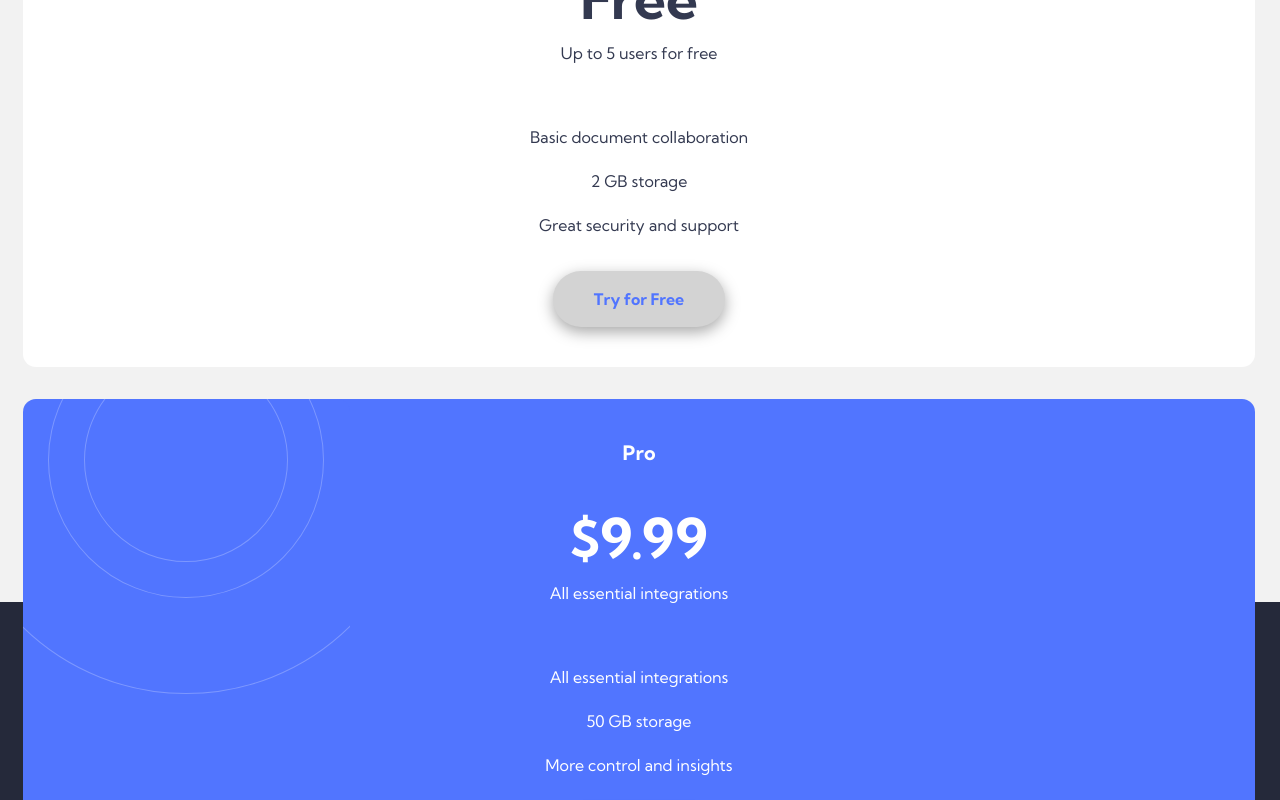
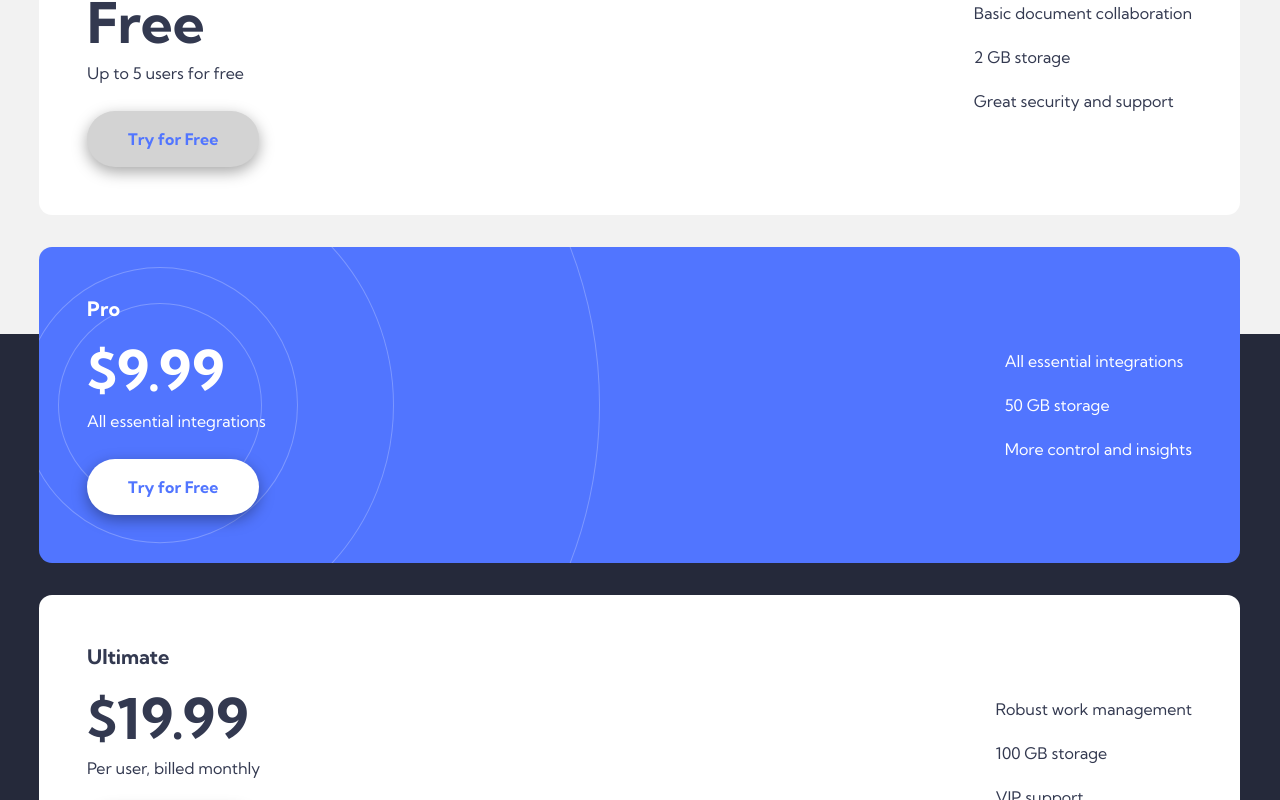
Before and after one commit to Oleksandr-Berd/officelite-soon, a React (Create React App) app: page / in a window 1280 px wide. Shown: the part 840-1640 px from the top of the page. Built offline with nearby package versions, Linux system fonts and the light colour scheme.

Commit message:
the proposition section is done

```diff
--- a/src/components/Proposition/PropoSitionStyled.ts
+++ b/src/components/Proposition/PropoSitionStyled.ts
@@ -2,13 +2,19 @@ import styled from "@emotion/styled";
 import { StyleProps } from "../../utils/types";
 
 export const List = styled.ul`
-padding-top: 100px;
+  padding-top: 100px;
   padding-left: 23px;
   padding-right: 25px;
 
   text-align: center;
 
   background: linear-gradient(to bottom, #f2f2f2 50%, #25293a 50%);
+
+  @media (min-width: 768px) {
+    padding-top: 140px;
+    padding-left: 39px;
+    padding-right: 40px;
+  }
 `;
 
 export const Item = styled.li<StyleProps>`
@@ -36,7 +42,23 @@ export const Item = styled.li<StyleProps>`
     background-image: url(${props => props.bg});
     background-repeat: no-repeat;
   }
+
+  @media (min-width: 768px){
+    display: flex;
+    flex-direction: row;
+    justify-content: space-between;
+    align-items: center;
+
+    padding-top: 48px;
+    padding-bottom: 48px;
+    padding-left: 48px;
+    padding-right: 48px;
+  }
 `;
+
+export const ContentWrapper = styled.div`
+text-align: left;
+`
 
 export const Package = styled.h3`
   margin-bottom: 40px;
@@ -44,6 +66,10 @@ export const Package = styled.h3`
   font-family: "KumbhBold";
   font-size: 20px;
   line-height: 1.4;
+
+  @media (min-width: 768px){
+    margin-bottom: 16px;
+  }
 `;
 
 export const Price = styled.h2`
@@ -52,6 +78,10 @@ export const Price = styled.h2`
   font-family: "KumbhBold";
   font-size: 56px;
   line-height: 1.14;
+
+  @media (min-width: 768px){
+    margin-bottom: 4px;
+  }
 `;
 
 export const UserProposal = styled.p`
@@ -60,6 +90,10 @@ export const UserProposal = styled.p`
   font-family: "KumbhRegular";
   font-size: 16px;
   line-height: 1.75;
+
+  @media (min-width: 768px){
+    margin-bottom: 24px;
+  }
 `;
 
 export const SubList = styled.ul<StyleProps>`
@@ -67,6 +101,13 @@ export const SubList = styled.ul<StyleProps>`
 
   & > li {
     color: ${(props) => (props.color === "white" ? "#333950" : "#fff")};
+  }
+
+  @media (min-width: 768px){
+margin-bottom: 0;
+
+    text-align: left;
+
   }
 `;
 
--- a/src/components/Proposition/Proposition.tsx
+++ b/src/components/Proposition/Proposition.tsx
@@ -4,9 +4,76 @@ import * as SC from "./PropoSitionStyled"
 import ButtonLink from "../../ui/ButtonLink/ButtonLink";
 
 import bg from "../../assets/images/item_bg_mob.svg"
+import bgTab from "../../assets/images/item_bg_tab.svg"
+import { useMediaQuery } from "usehooks-ts";
 
 const Proposition:React.FC = () => {
+
+const isTablet = useMediaQuery("(min-width:768px)")
+
     return (
+      <>
+        {isTablet ? (
+          <SC.List>
+            <SC.Item color="white">
+              <SC.ContentWrapper>
+                <SC.Package>Basic</SC.Package>
+                <SC.Price>Free</SC.Price>
+                <SC.UserProposal>Up to 5 users for free</SC.UserProposal>
+                <ButtonLink location="proposal" color="grey" />
+              </SC.ContentWrapper>
+              <SC.SubList color="white">
+                <SC.SubItem>
+                  <p>Basic document collaboration</p>
+                </SC.SubItem>
+                <SC.SubItem>
+                  <p>2 GB storage</p>
+                </SC.SubItem>
+                <SC.SubItem>
+                  <p>Great security and support</p>
+                </SC.SubItem>
+              </SC.SubList>
+            </SC.Item>
+            <SC.Item color="blue" bg={bgTab}>
+              <SC.ContentWrapper>
+                <SC.Package>Pro</SC.Package>
+                <SC.Price>$9.99</SC.Price>
+                <SC.UserProposal>All essential integrations</SC.UserProposal>
+                <ButtonLink location="proposal" color="white" />
+              </SC.ContentWrapper>
+              <SC.SubList color="blue">
+                <SC.SubItem>
+                  <p>All essential integrations</p>
+                </SC.SubItem>
+                <SC.SubItem>
+                  <p>50 GB storage</p>
+                </SC.SubItem>
+                <SC.SubItem>
+                  <p>More control and insights</p>
+                </SC.SubItem>
+              </SC.SubList>
+            </SC.Item>
+            <SC.Item color="white">
+              <SC.ContentWrapper>
+                <SC.Package>Ultimate</SC.Package>
+                <SC.Price>$19.99</SC.Price>
+                <SC.UserProposal>Per user, billed monthly</SC.UserProposal>
+                <ButtonLink location="proposal" color="grey" />
+              </SC.ContentWrapper>
+              <SC.SubList color="white">
+                <SC.SubItem>
+                  <p>Robust work management</p>
+                </SC.SubItem>
+                <SC.SubItem>
+                  <p>100 GB storage</p>
+                </SC.SubItem>
+                <SC.SubItem>
+                  <p>VIP support</p>
+                </SC.SubItem>
+              </SC.SubList>
+            </SC.Item>
+          </SC.List>
+        ) : (
           <SC.List>
             <SC.Item color="white">
               <SC.Package>Basic</SC.Package>
@@ -60,6 +127,8 @@ const Proposition:React.FC = () => {
               <ButtonLink location="proposal" color="grey" />
             </SC.Item>
           </SC.List>
+        )}
+      </>
     );
 }
 
```
Also changed, not shown: src/assets/images/item_bg_tab.svg (added). Lines whose indentation alone changed are shown as unchanged.
